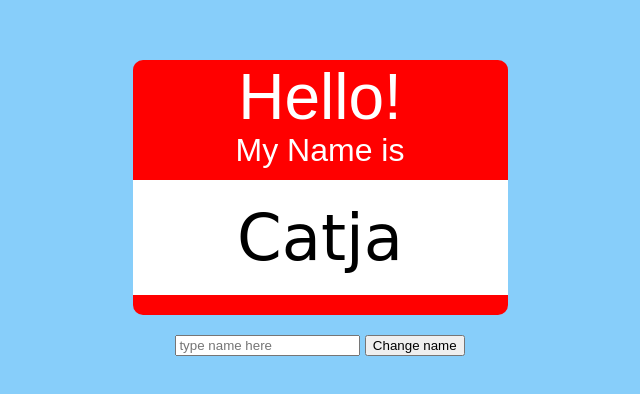
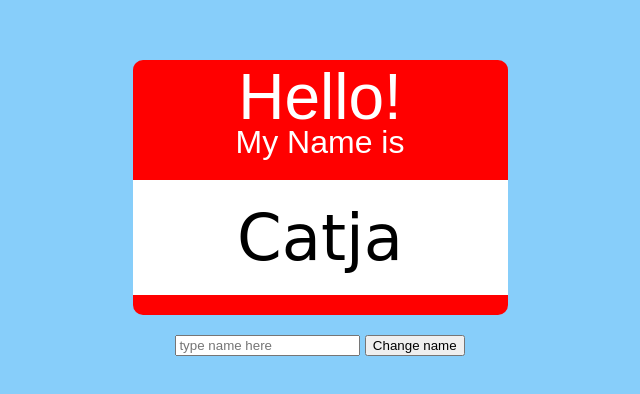
Before and after one commit to Technicoder/lab-02a-nametag, a plain HTML site: page index.html in a window 1280 px wide. Shown: the part 190-584 px from the top of the page, without its empty margins (320-960 px from the left). Drawn offline with Linux system fonts and the light colour scheme; a web font is replaced by a local one.

Commit message:
Update style.css

```diff
--- a/style.css
+++ b/style.css
@@ -44,7 +44,7 @@ main {
 }
 .myNameIs {
     font-size: 2rem;
-    line-height: 1;
+    line-height: 0.5;
 }
 
 .info {
```
